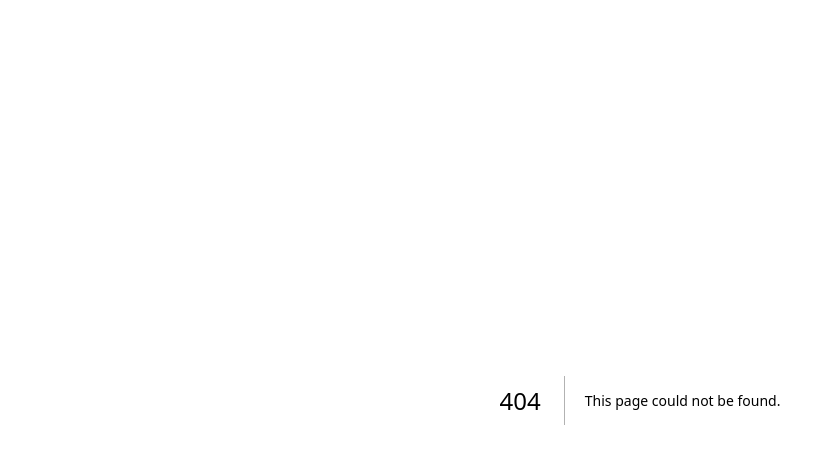
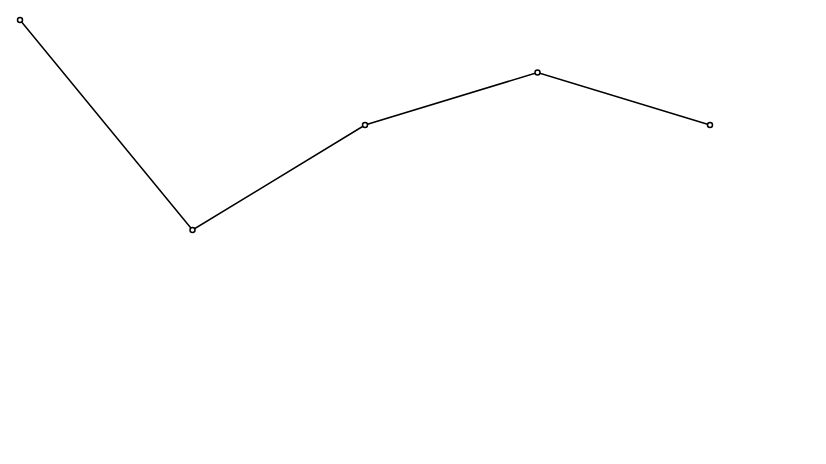
Before and after one commit to yasushi-mo/mantine-next-app-router, a Next.js app: page /charts/d3/line-charts in a window 1280 px wide. Before the commit this address had no page. Shown: the top 464 px of the page, without its empty margins (0-826 px from the left). Built offline with nearby package versions, Linux system fonts and the light colour scheme.

Commit message:
Add: Line Chart with D3

```diff
--- a/package.json
+++ b/package.json
@@ -22,6 +22,7 @@
   },
   "devDependencies": {
     "@eslint/js": "^9.9.1",
+    "@types/d3": "^7.4.3",
     "@types/node": "^20",
     "@types/react": "^18",
     "@types/react-dom": "^18",
--- /dev/null
+++ b/src/app/charts/d3/line-charts/page.tsx
@@ -0,0 +1,57 @@
+import * as d3 from "d3";
+
+const data = [
+  { name: "A", value: 400 },
+  { name: "B", value: 200 },
+  { name: "C", value: 300 },
+  { name: "D", value: 350 },
+  { name: "E", value: 300 },
+];
+
+export default function LineChart({
+  width = 730,
+  height = 250,
+  marginTop = 20,
+  marginRight = 20,
+  marginBottom = 20,
+  marginLeft = 20,
+}: Record<
+  | "width"
+  | "height"
+  | "marginTop"
+  | "marginRight"
+  | "marginBottom"
+  | "marginLeft",
+  number
+>) {
+  const x = d3
+    .scaleLinear()
+    .domain([0, data.length - 1])
+    .range([marginLeft, width - marginRight]);
+
+  const y = d3
+    .scaleLinear()
+    .domain(d3.extent(data, (d) => d.value) as [number, number])
+    .range([height - marginBottom, marginTop]);
+
+  const line = d3
+    .line<{ name: string; value: number }>()
+    .x((d, i) => x(i))
+    .y((d) => y(d.value));
+
+  return (
+    <svg width={width} height={height}>
+      <path
+        fill="none"
+        stroke="currentColor"
+        strokeWidth="1.5"
+        d={line(data) || undefined}
+      />
+      <g fill="white" stroke="currentColor" strokeWidth="1.5">
+        {data.map((d, i) => (
+          <circle key={i} cx={x(i)} cy={y(d.value)} r="2.5" />
+        ))}
+      </g>
+    </svg>
+  );
+}
```
Also changed, not shown: 1 other file (tests, documents, lock files or other folders).
